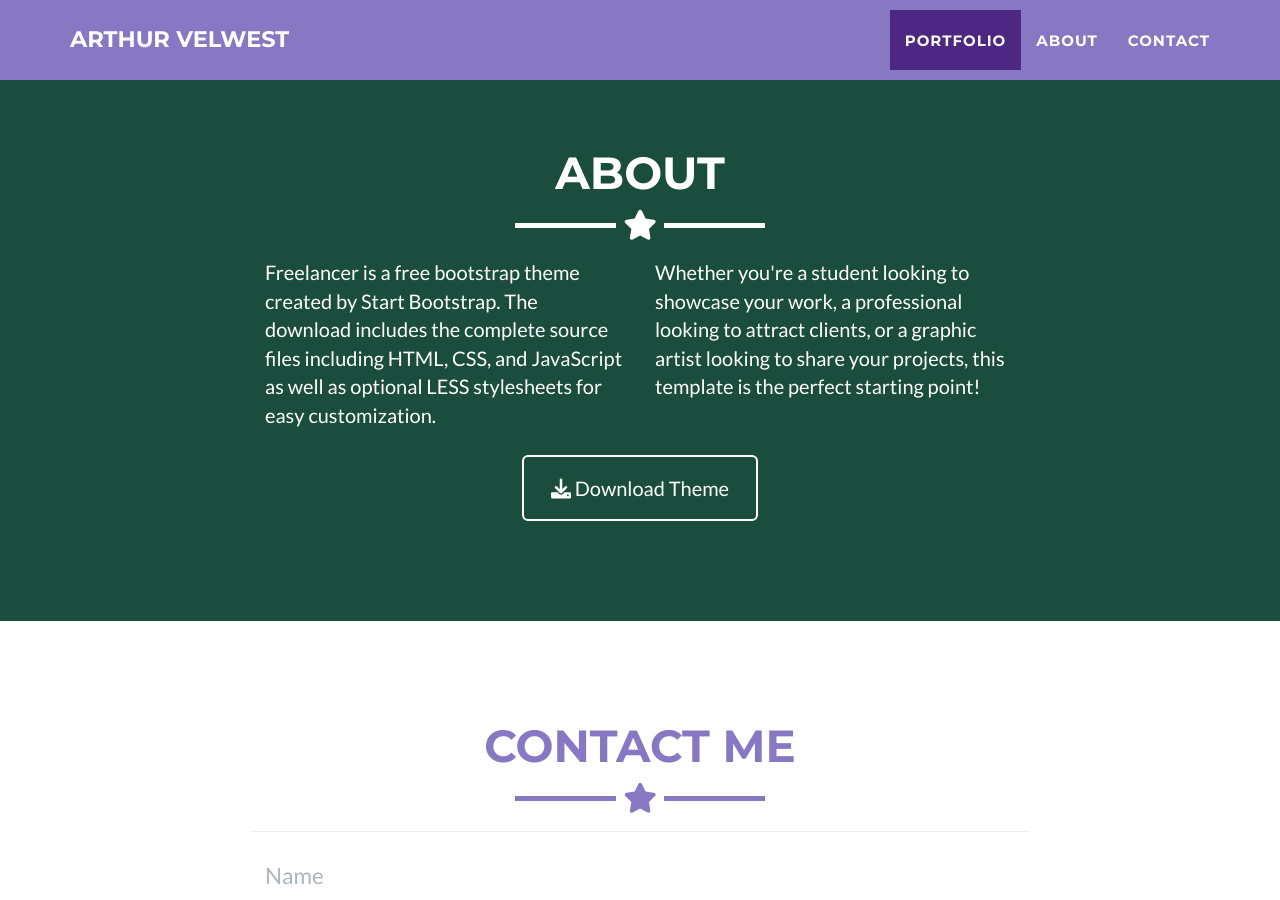
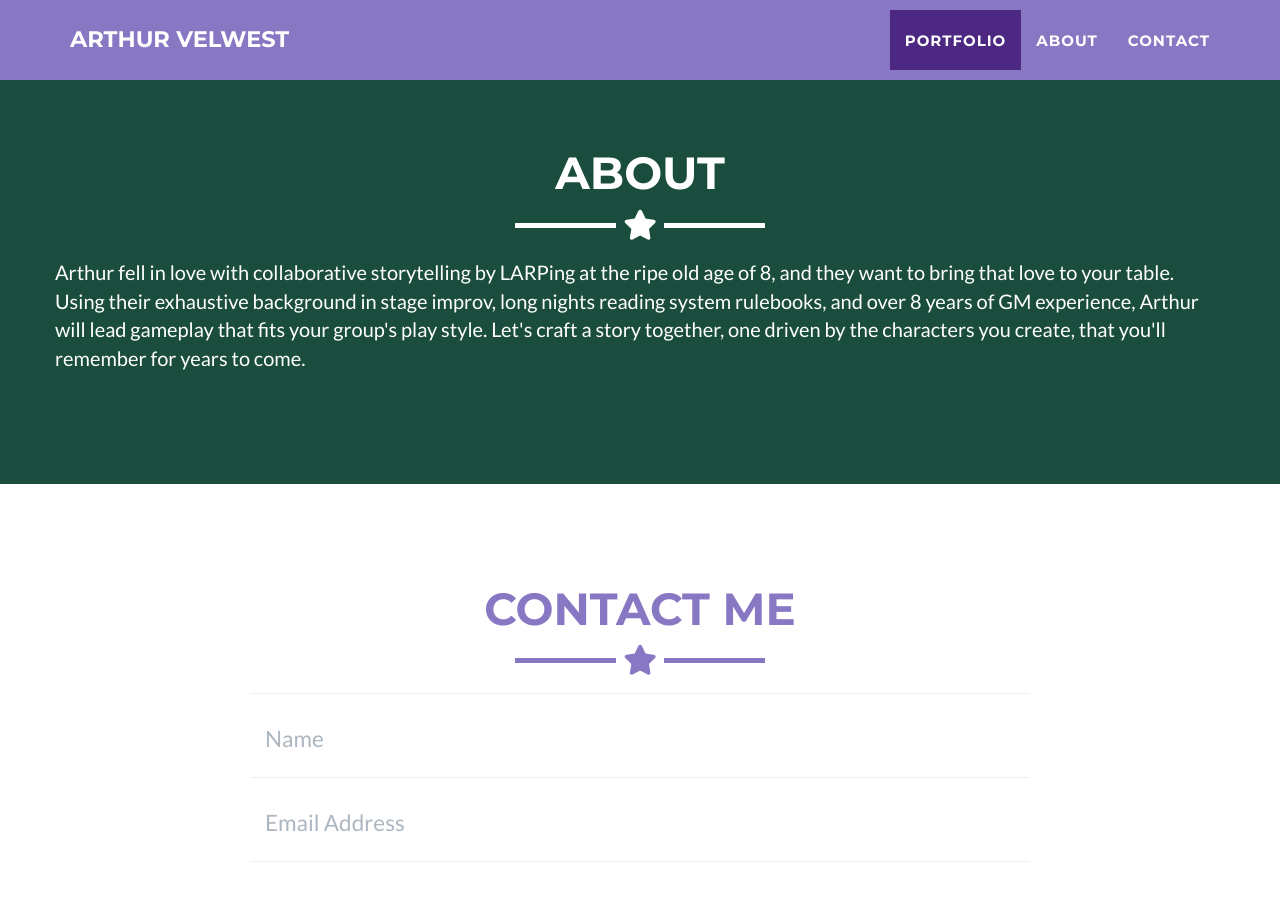
Before and after one commit to thearthurshow/thearthurshow.github.io, a Jekyll site: the page built from _posts/2014-07-18-project-1.markdown, in a window 1280 px wide and 900 px high, scrolled down 1725 px. Built offline with Jekyll 4.4.1, drawn with Linux system fonts in a browser that asks for light colours.

Commit message:
update About

```diff
--- a/_includes/about.html
+++ b/_includes/about.html
@@ -8,19 +8,8 @@
       </div>
     </div>
     <div class="row">
-      <div class="col-lg-4 col-lg-offset-2">
-        <p>Freelancer is a free bootstrap theme created by Start Bootstrap. The download includes the complete
-          source files including HTML, CSS, and JavaScript as well as optional LESS stylesheets for easy
-          customization.</p>
-      </div>
-      <div class="col-lg-4">
-        <p>Whether you're a student looking to showcase your work, a professional looking to attract clients, or
-          a graphic artist looking to share your projects, this template is the perfect starting point! </p>
-      </div>
+      <p>Arthur fell in love with collaborative storytelling by LARPing at the ripe old age of 8, and they want to bring that love to your table. Using their exhaustive background in stage improv, long nights reading system rulebooks, and over 8 years of GM experience, Arthur will lead gameplay that fits your group's play style. Let's craft a story together, one driven by the characters you create, that you'll remember for years to come.</p>
       <div class="col-lg-8 col-lg-offset-2 text-center">
-        <a href="https://github.com/jeromelachaud/freelancer-theme" class="btn btn-lg btn-outline">
-          <i class="fa fa-download"></i> Download Theme
-        </a>
       </div>
     </div>
   </div>
```
